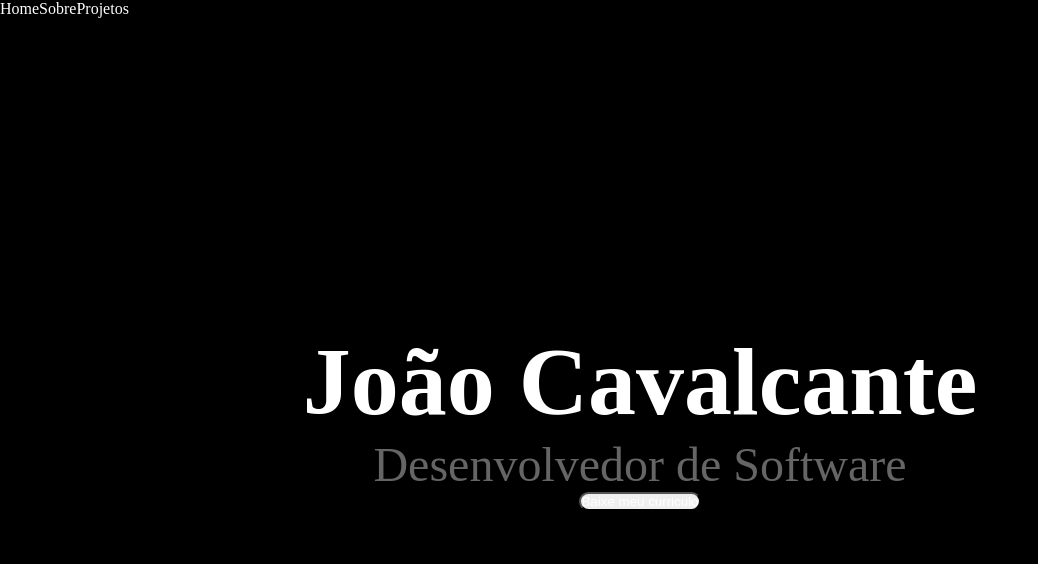
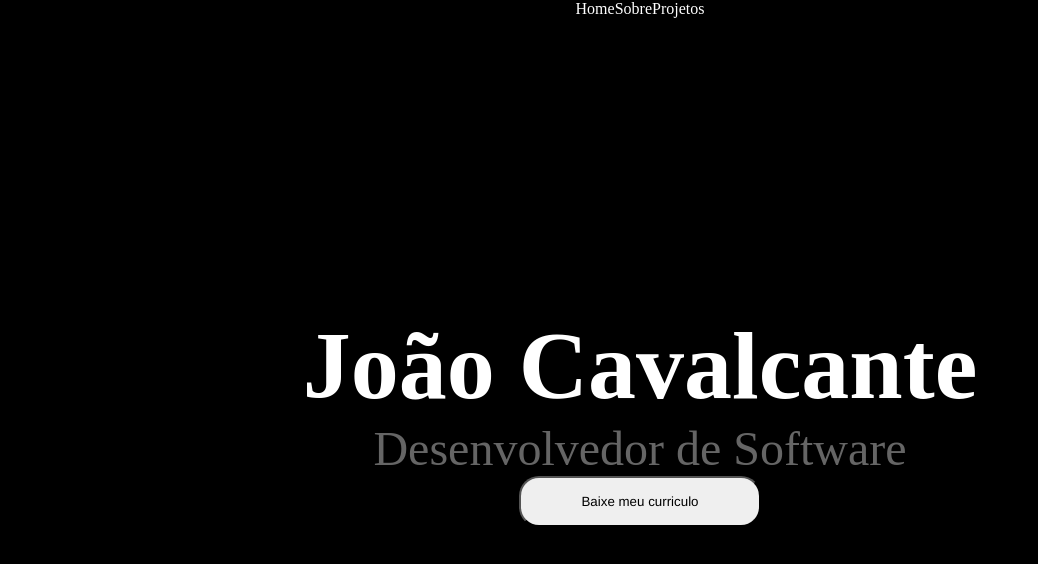
Before and after one commit to joaoCavalcante377/portfolioJS, a React (Vite) app: page / in a window 1280 px wide. Shown: the top 564 px of the page, without its empty margins (0-1038 px from the left). Built offline with nearby package versions, Linux system fonts and the light colour scheme.

Commit message:
style: mudança no navbar e no button

```diff
--- a/src/components/Navbar.jsx
+++ b/src/components/Navbar.jsx
@@ -1,4 +1,5 @@
 import { Link } from "react-router-dom"
+import "./navbar.css"
 
 function Navbar(){
     return (
--- /dev/null
+++ b/src/components/navbar.css
@@ -0,0 +1,7 @@
+nav{
+    display: flex;
+    align-items: center;
+    justify-content: center;
+    flex-direction:row;
+
+}
--- a/src/pages/home.css
+++ b/src/pages/home.css
@@ -13,10 +13,12 @@ main{
         font-size: 48px;
         color: #656565;
     }button{
-        color: #fff;
+        color: #000;
         border-radius: 20px;
         cursor: pointer;
-    }
+        padding: 16px 60px;
+        font-family: 'Franklin Gothic Medium', 'Arial Narrow', Arial, sans-serif;
+     }
 
 
 
```
